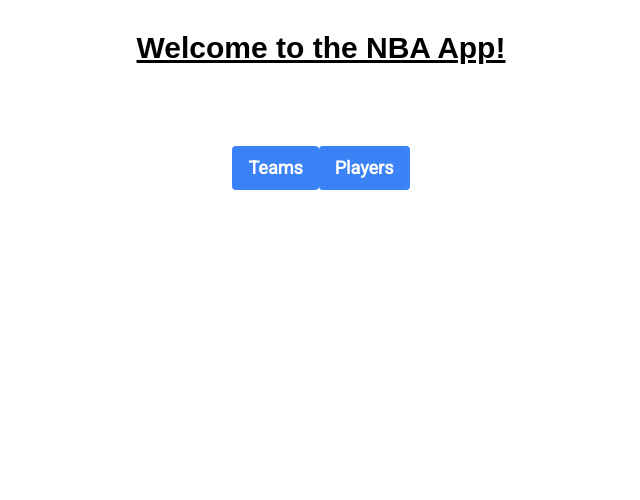
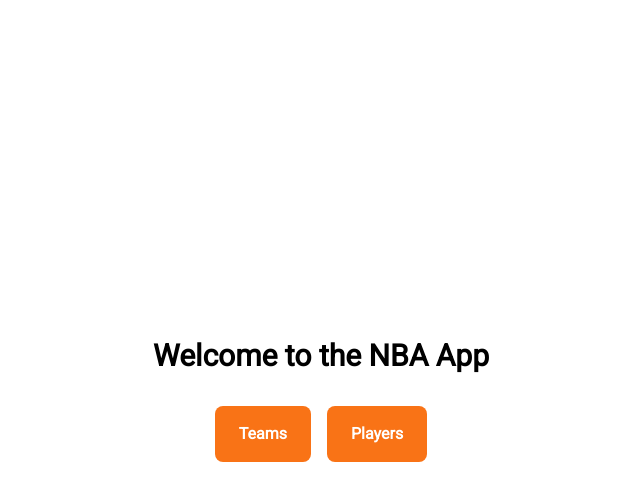
Before and after one commit to SincerelyBrittany/basketball-application, a Next.js app: page / in a window 1280 px wide. Shown: the top 500 px of the page, without its empty margins (319-959 px from the left). Built offline with nearby package versions, Linux system fonts and the light colour scheme.

Commit message:
adds css to main page to center h1 and buttons

```diff
--- a/src/pages/index.js
+++ b/src/pages/index.js
@@ -1,6 +1,7 @@
 import Head from 'next/head'
 import Link from 'next/link'
 import { Roboto } from 'next/font/google'
+import Image from 'next/image'
 
 const roboto = Roboto({
   weight: '400',
@@ -11,16 +12,34 @@
 export default function Home() {
 
   return (
-    <div style={{ padding: 30 }}>
+    <div >
       <Head>
         <title>The NBA</title>
       </Head>
-      <h1 className="text-3xl font-bold underline text-center">
-        Welcome to the NBA App!
-      </h1>
-      <main className={roboto.className}>
-        <div class="flex flex-row items-center justify-center mt-20 " >
+      <main className={roboto.className} id="__next">
+        <div class="flex flex-col justify-center items-center h-screen">
+          <h1 class="text-3xl font-bold text-center mb-8">Welcome to the NBA App</h1>
+          <div class="flex flex-row justify-center items-center">
+            <button class="bg-orange-500 hover:bg-red-700 text-white font-bold py-4 px-6 rounded-lg mr-4">
+              <Link href="/teams">Teams</Link>
+            </button>
+            <button class="bg-orange-500 hover:bg-red-700 text-white font-bold py-4 px-6 rounded-lg">
+              <Link href="/players">Players</Link>
+            </button>
+          </div>
+        </div>
 
+
+        {/* <div class="flex flex-row justify-center items-center h-screen">
+          <button class="bg-orange-500 hover:bg-blue-700 text-white font-bold py-4 px-6 rounded-lg mb-20 sm:mb-0 sm:mr-4 sm:w-1/2 lg:w-1/3">
+            <Link href="/teams">Teams</Link>
+          </button>
+          <button class="bg-orange-500 hover:bg-red-700 text-white font-bold py-4 px-6 rounded-lg sm:w-1/2 lg:w-1/3">
+            <Link href="/players">Players</Link>
+          </button>
+        </div> */}
+
+        {/* <div class="flex flex-row items-center justify-center mt-20 " >
           <div>
             <button class="bg-blue-500 hover:bg-blue-700 text-white  text-lg font-bold py-2 px-4 rounded">
               <Link href="/teams">Teams</Link>
@@ -31,7 +50,7 @@
               <Link href="/players">Players</Link>
             </button>
           </div>
-        </div>
+        </div> */}
       </main>
     </div>
   )
```
